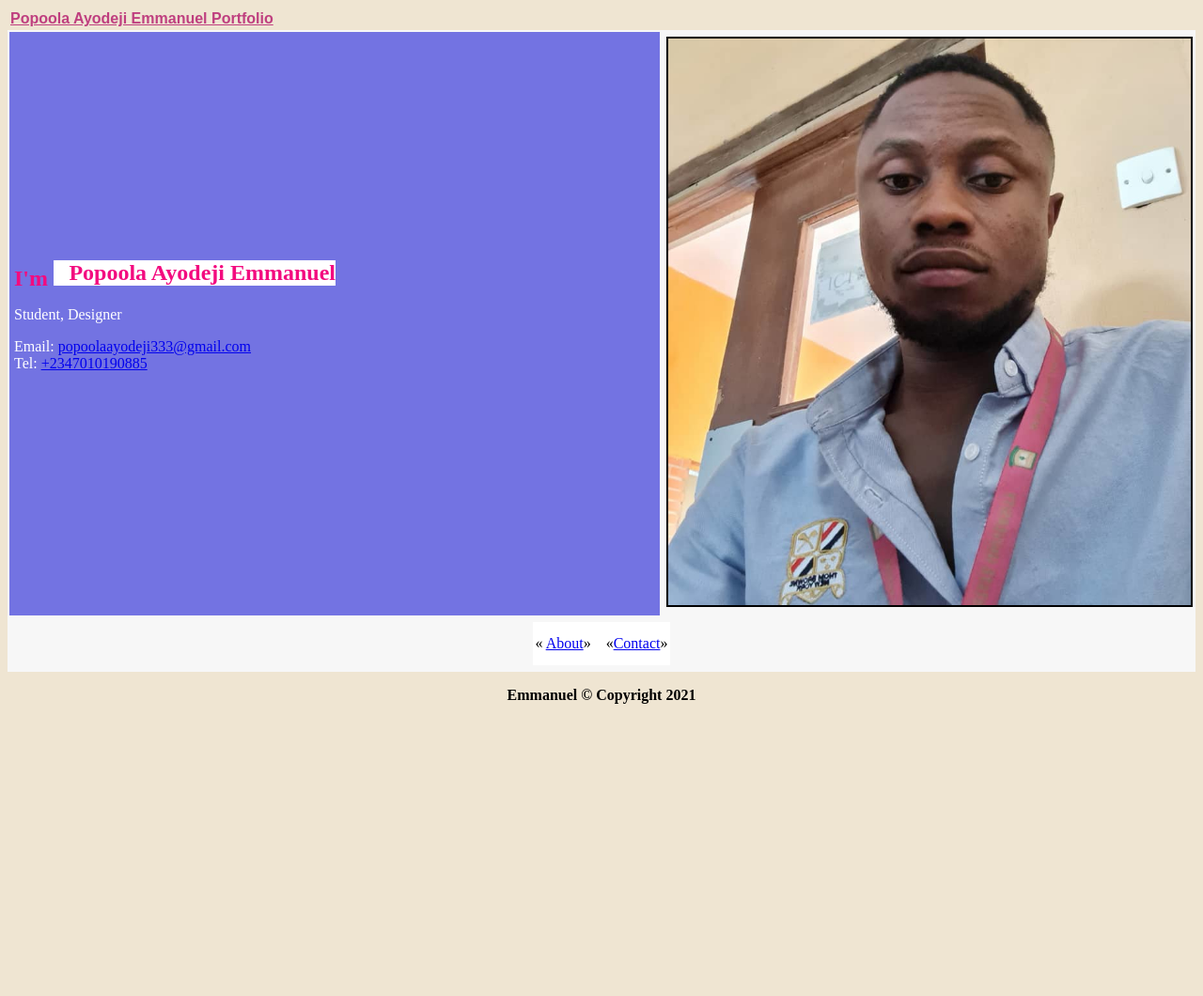
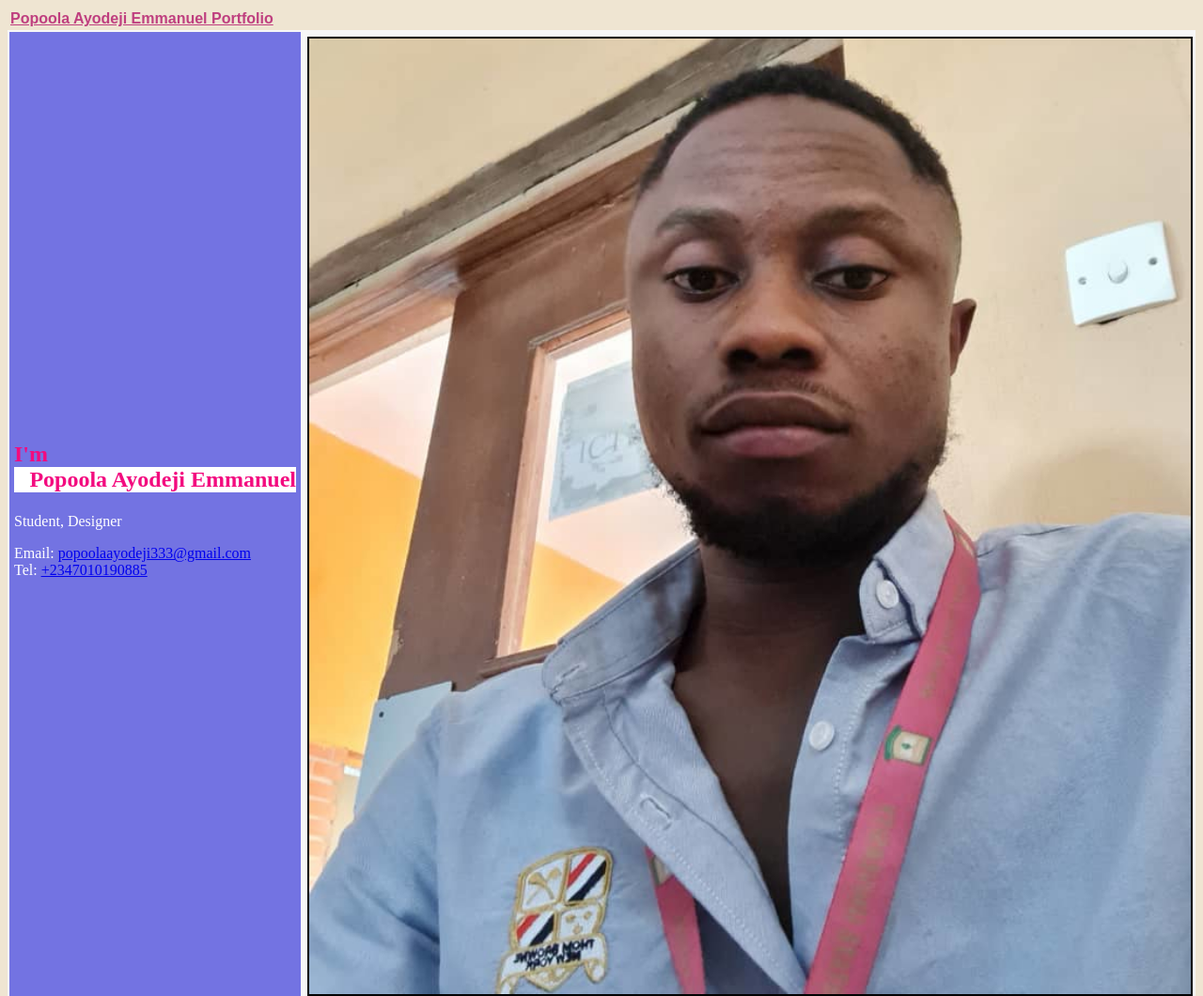
Before and after one commit to reformer4991/emma, a plain HTML site: page index.html in a window 1280 px wide. Shown: the top 1060 px of the page at 94% size. Before the commit the page ends 800 px from the top, so only its background shows below. Drawn offline with Linux system fonts and the light colour scheme.

Commit message:
Update index.html

```diff
--- a/index.html
+++ b/index.html
@@ -18,7 +18,7 @@
     </table>
     <table width="100%" cellpadding="5" bgcolor="#F7F7F7">
       <tr height="400">
-        <td width="55%" bgcolor="#7373E2">
+        <td width="200" bgcolor="#7373E2">
           <font size="5" color="#F30B7F">
             <strong>I'm</strong>
             <marquee
@@ -42,7 +42,7 @@
             </p>
           </font>
         </td>
-        <td width="45%">
+        <td>
           <img
             src="me-resize.jpeg"
             alt="A picture of Emmanuel"
```
